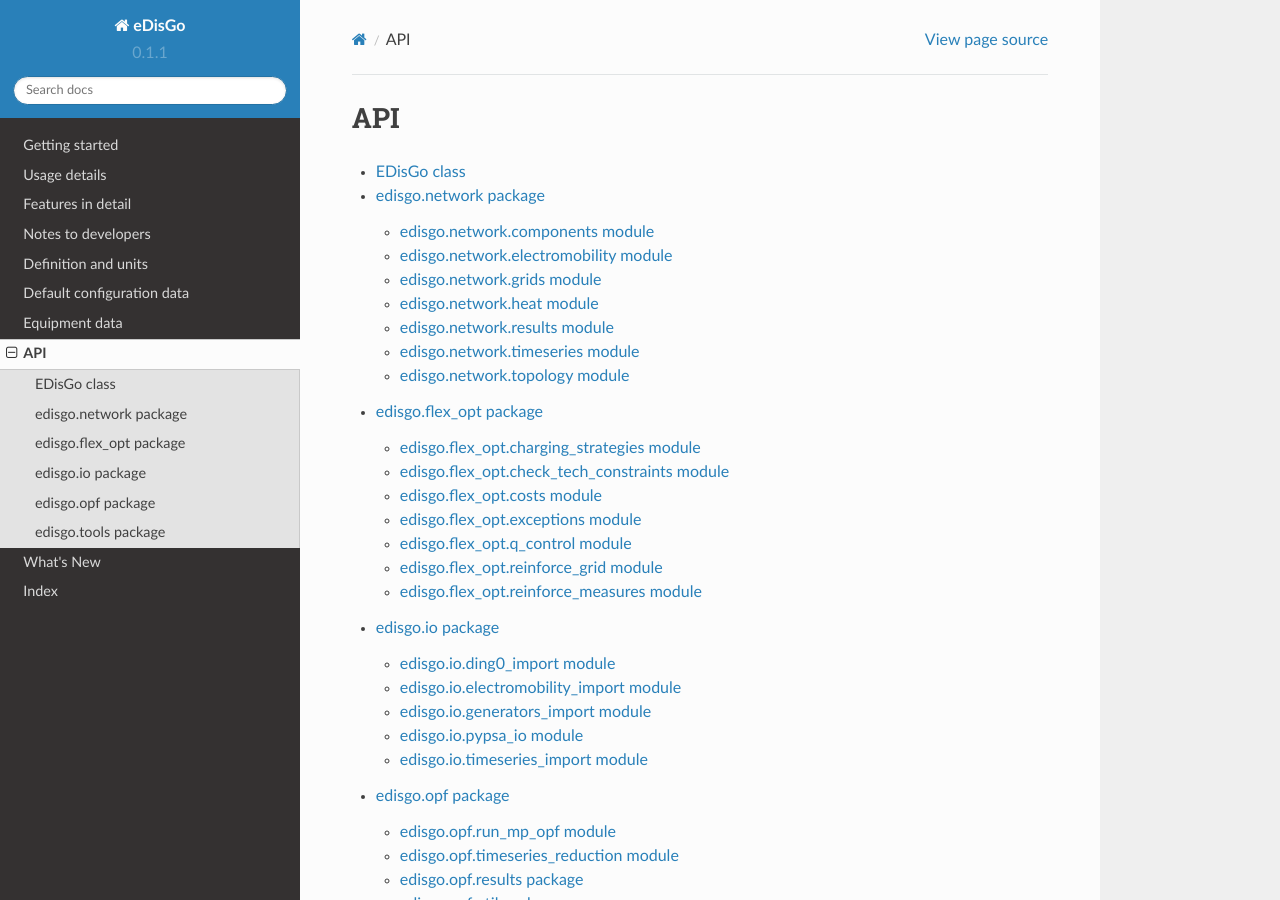
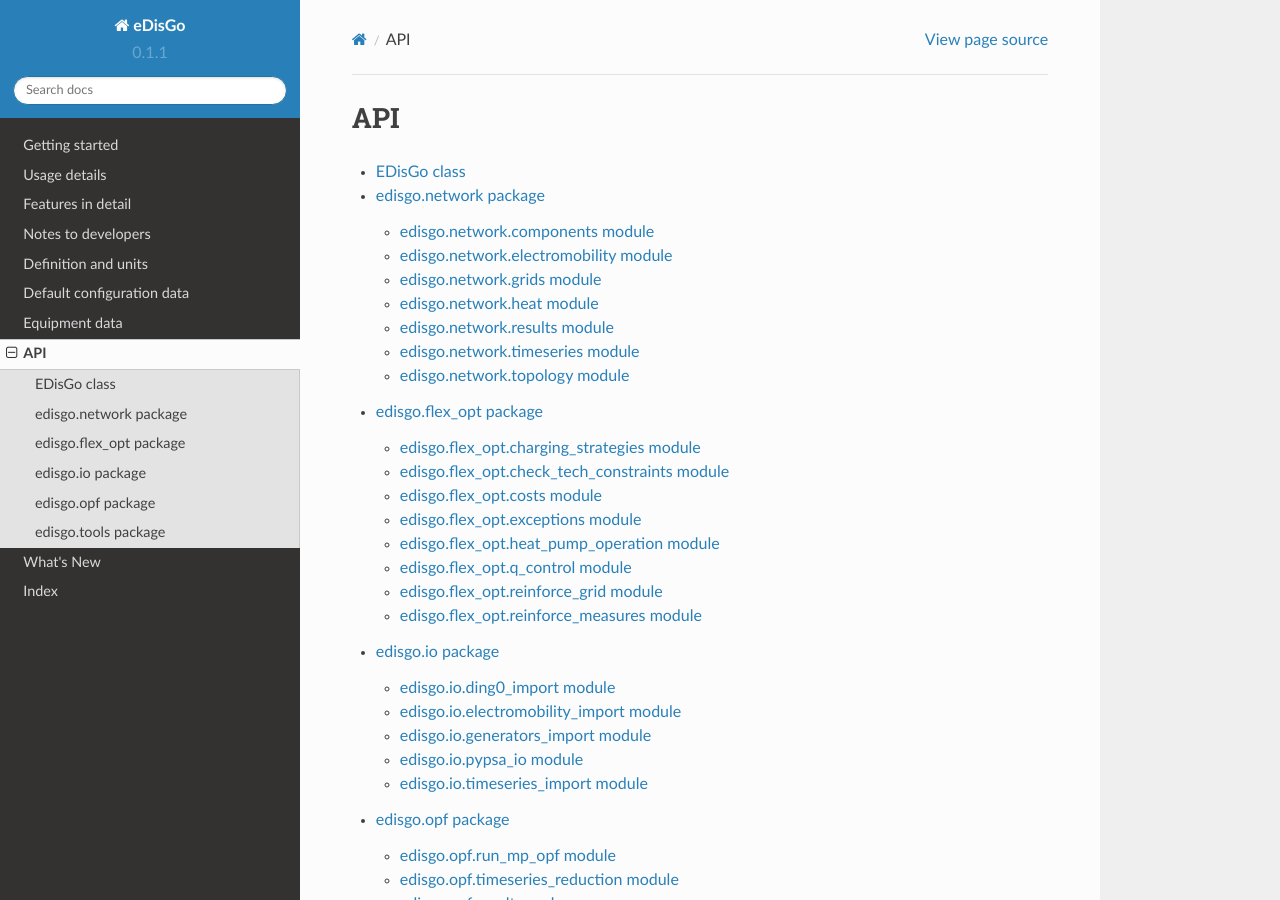
Before and after one commit to openego/eDisGo, a Sphinx documentation site: the page built from doc/api.rst, in a window 1280 px wide and 900 px high. Built offline with Sphinx 7.4.7 and the Read the Docs theme 2.0.0, drawn with Linux system fonts in a browser that asks for light colours; formulas are drawn with MathJax 3.

Commit message:
Add heat_pump_operation to API doc

```diff
--- a/doc/api/edisgo.flex_opt.rst
+++ b/doc/api/edisgo.flex_opt.rst
@@ -33,6 +33,14 @@ edisgo.flex\_opt.exceptions module
    :undoc-members:
    :show-inheritance:
 
+edisgo.flex\_opt.heat_pump_operation module
+---------------------------------------------
+
+.. automodule:: edisgo.flex_opt.heat_pump_operation
+   :members:
+   :undoc-members:
+   :show-inheritance:
+
 edisgo.flex\_opt.q\_control module
 -----------------------------------
 
```
